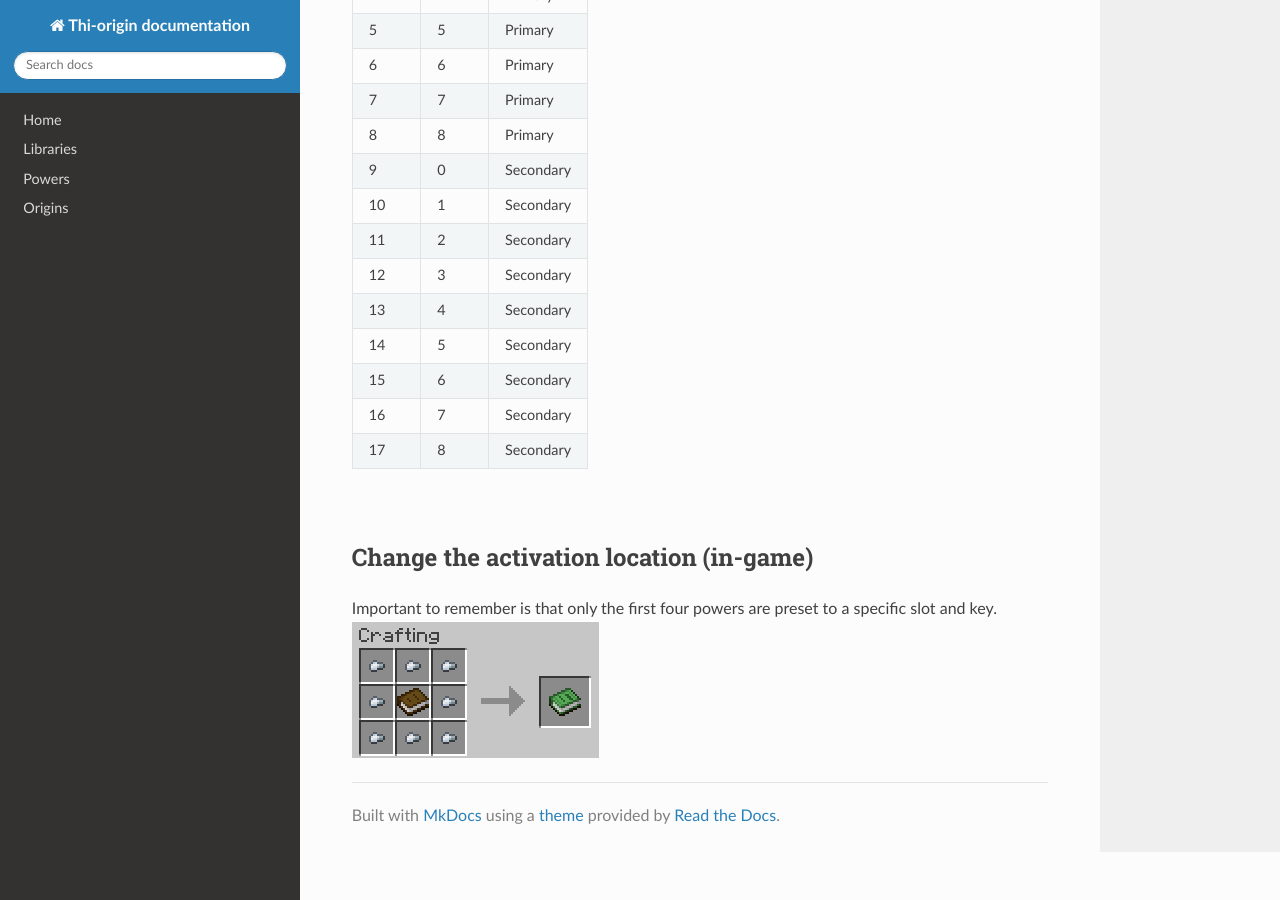
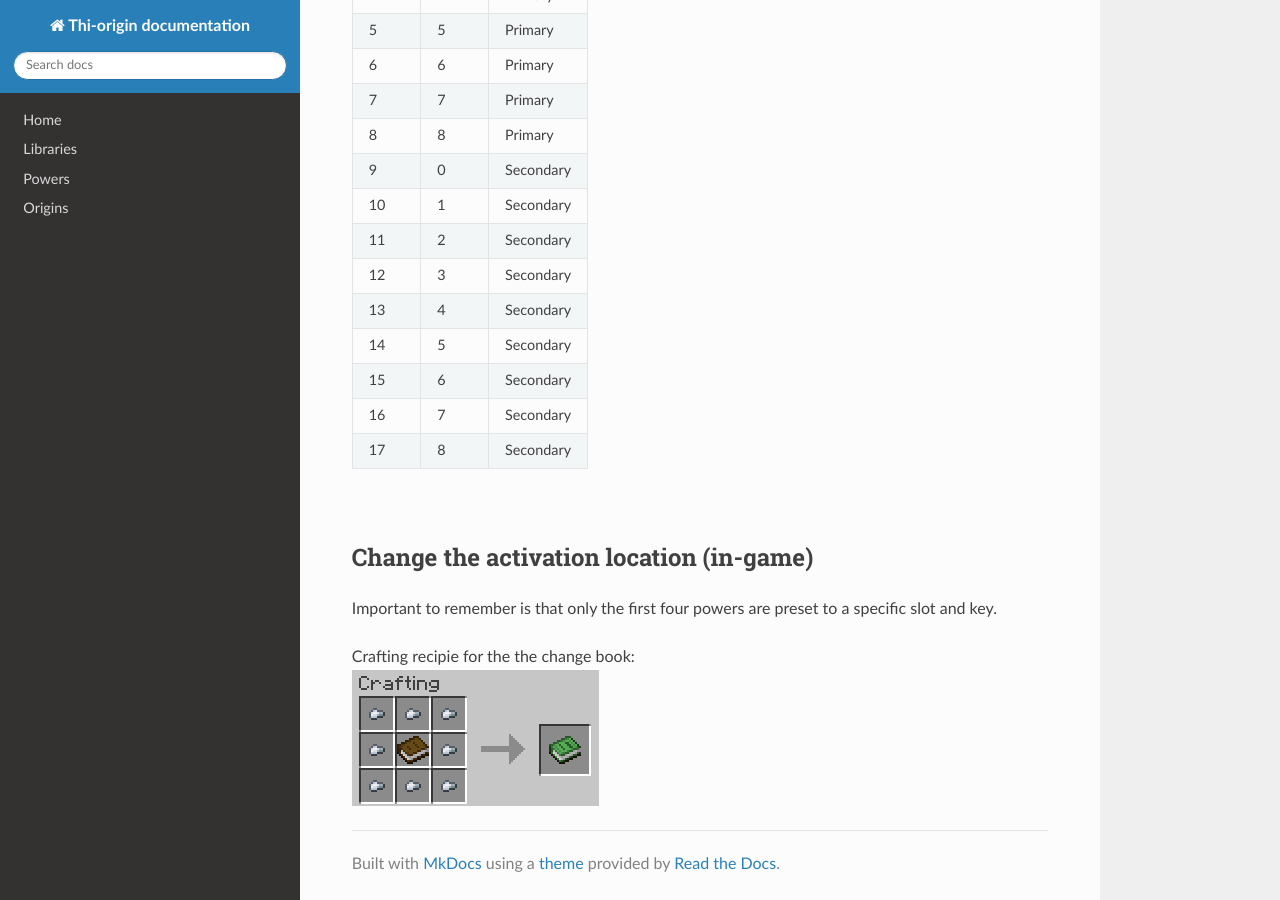
Before and after one commit to MisionThi/thi-origins-stuff, an MkDocs documentation site: the page built from docs/thi_key_library.md, in a window 1280 px wide and 900 px high, scrolled down 3624 px. Built offline with MkDocs 1.6.1, drawn with Linux system fonts in a browser that asks for light colours; nearby versions of some CDN libraries.

Commit message:
Update thi_key_library.md

```diff
--- a/docs/thi_key_library.md
+++ b/docs/thi_key_library.md
@@ -167,4 +167,6 @@ Value | Slot | Key
 
 ## Change the activation location (in-game)
 Important to remember is that only the first four powers are preset to a specific slot and key. <br />
+
+Crafting recipie for the the change book: <br />
 ![Alt text](img/crafting_recipie.png "Optional title")
```
